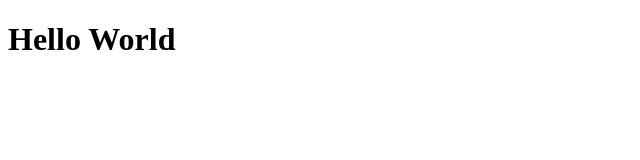
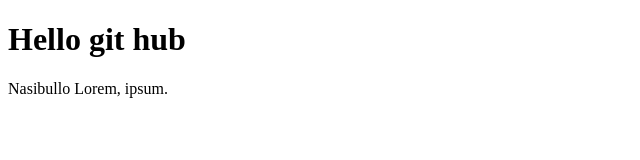
Before and after one commit to nasibulloDev/obi-havo, a plain HTML site: page index.html in a window 1280 px wide. Shown: the whole page, without its empty margins (0-640 px from the left). Drawn offline with Linux system fonts and the light colour scheme.

Commit message:
changed html file

```diff
--- a/index.html
+++ b/index.html
@@ -8,7 +8,8 @@
     <link rel="stylesheet" href="style.css">
 </head>
 <body>
-    <h1>Hello World</h1>
+    <h1>Hello git hub</h1>
+    <p> Nasibullo Lorem, ipsum.</p>
     <script src="app.js"></script>
 </body>
 </html>
```
